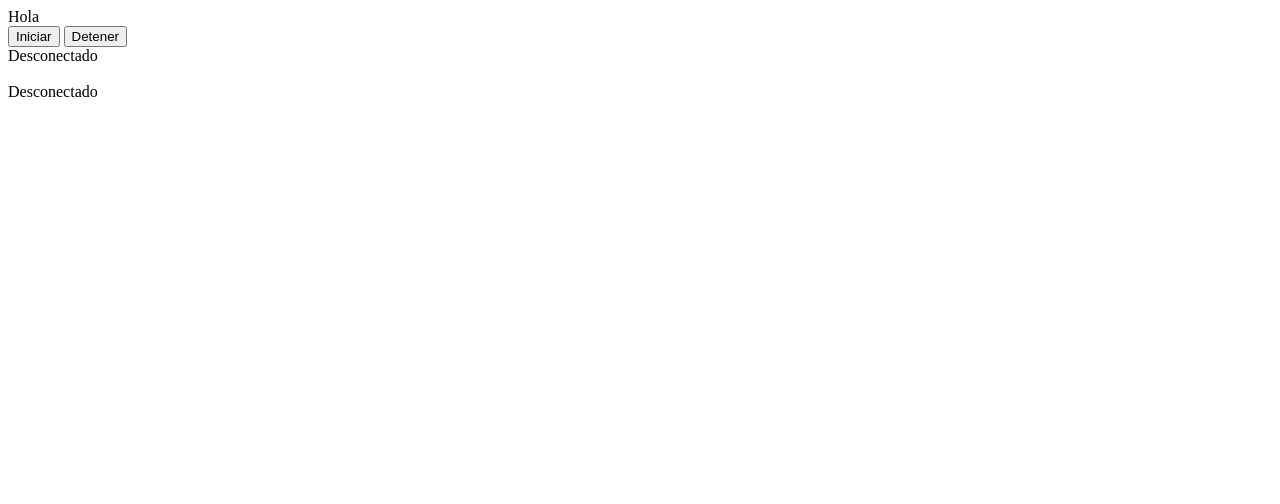
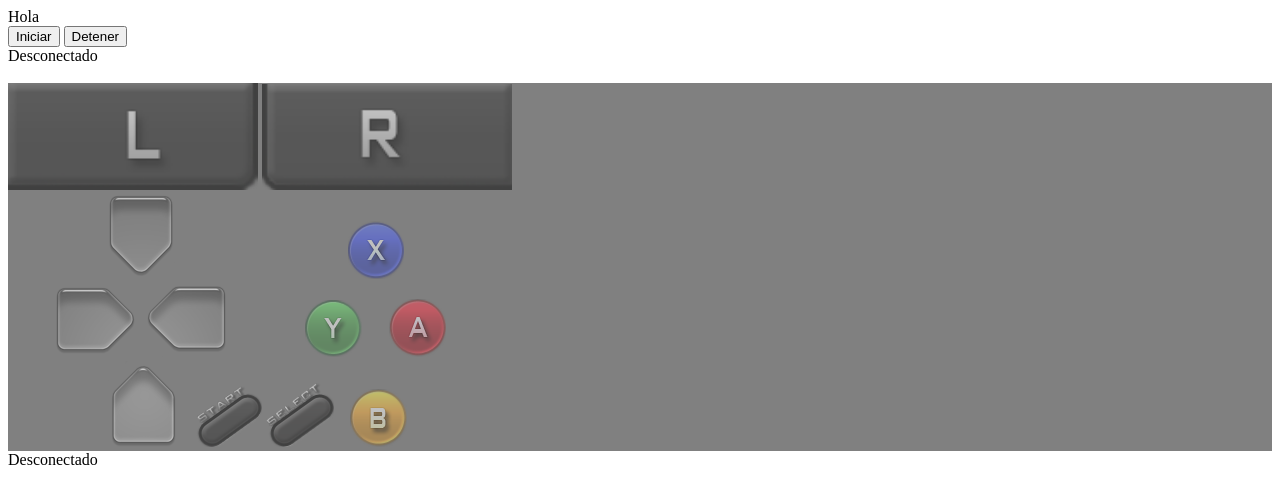
Before and after one commit to CapitanBublo/SMW-input-viewer, a plain HTML site: page index.html in a window 1280 px wide. Drawn offline with Linux system fonts and the light colour scheme.

Commit message:
Add files via upload

```diff
--- a/index.html
+++ b/index.html
@@ -3,10 +3,37 @@
     <head>
         Hola
     </head>
-    <br>
-    <button onclick="startTracker()">Iniciar</button> <button onclick="stopTracker()">Detener</button>
-    <br>
-    <div id="conectionStatus">Desconectado</div>
-    <br>
-    <div id="debug">Desconectado</div>
+        <br>
+        <button onclick="startTracker()">Iniciar</button> <button onclick="stopTracker()">Detener</button>
+        <br>
+        <div id="conectionStatus">Desconectado</div>
+        <br>
+        <div  class="container" style="background-color: gray;">
+            <!-- img src="./images/back.png"/ -->
+            <div id="Cont" class="row justify-content-between">
+                <div id="Triggers" class="row justify-content-between">
+                        <img id="l" src="./images/l.png" width="250" />
+                        <img id="r" src="./images/r.png" width="250"/>
+                </div>
+                <div id="ux" class="row justify-content-between">
+                    <img id="up" src="./images/dpad-up.png" />
+                    <img id="x" src="./images/x.png"   />
+                </div>
+                <div id="lrya" class="row justify-content-center">
+                    <img id="left" src="./images/dpad-left.png" />
+                    <img id="right" src="./images/dpad-right.png" />
+                    <img id="y" src="./images/y.png"  />
+                    <img id="a" src="./images/a.png" />
+                </div>
+                <div id="dssb" class="row justify-content-center">
+                    <img id="down" src="./images/dpad-down.png"  />
+                    <img id="start" src="./images/start.png" />
+                    <img id="select" src="./images/select.png"  />
+                    <img id="b" src="./images/b.png"  />
+                </div>
+            </div>
+        </div>
+        <div id="debug">
+            Desconectado
+        </div>
 </html>
```
